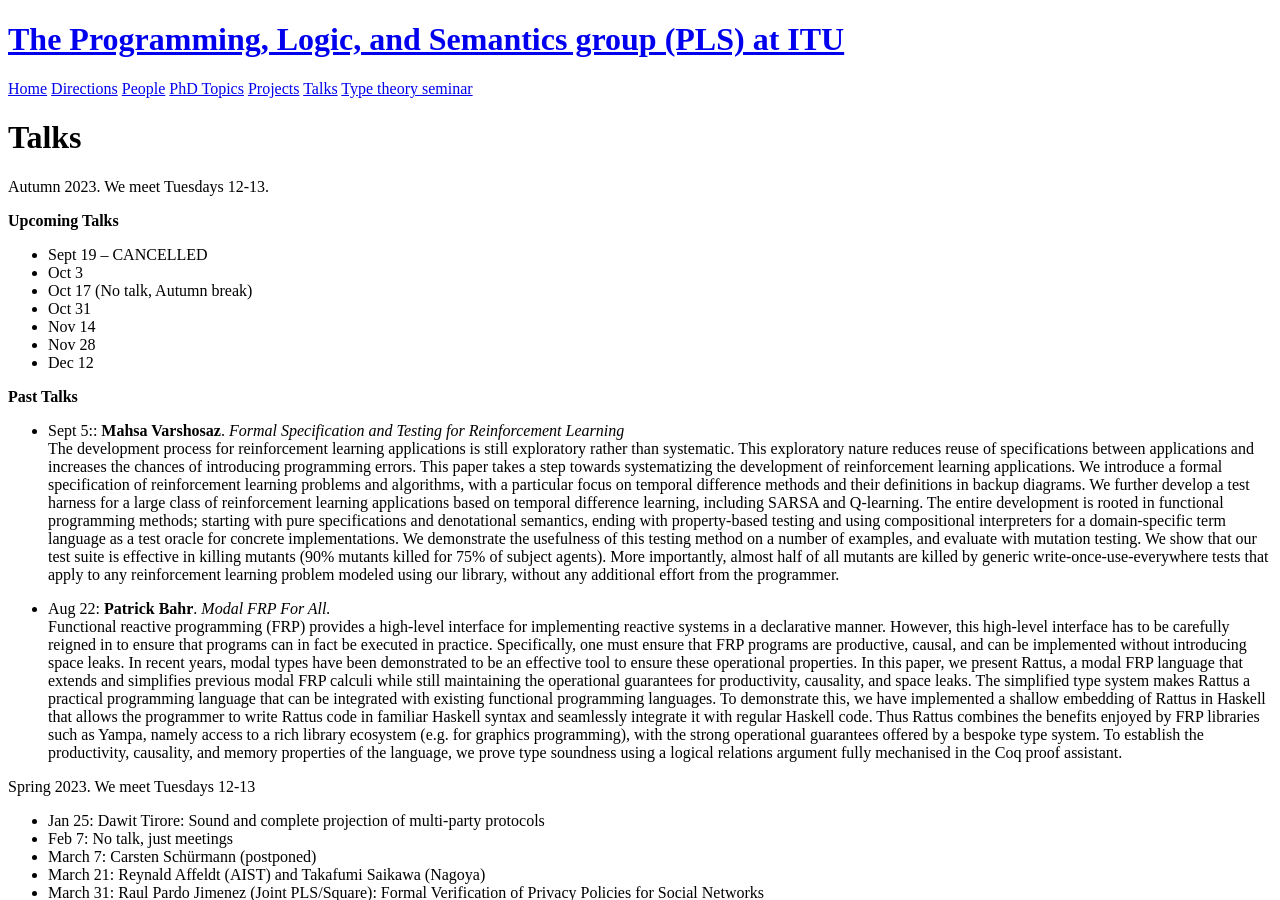
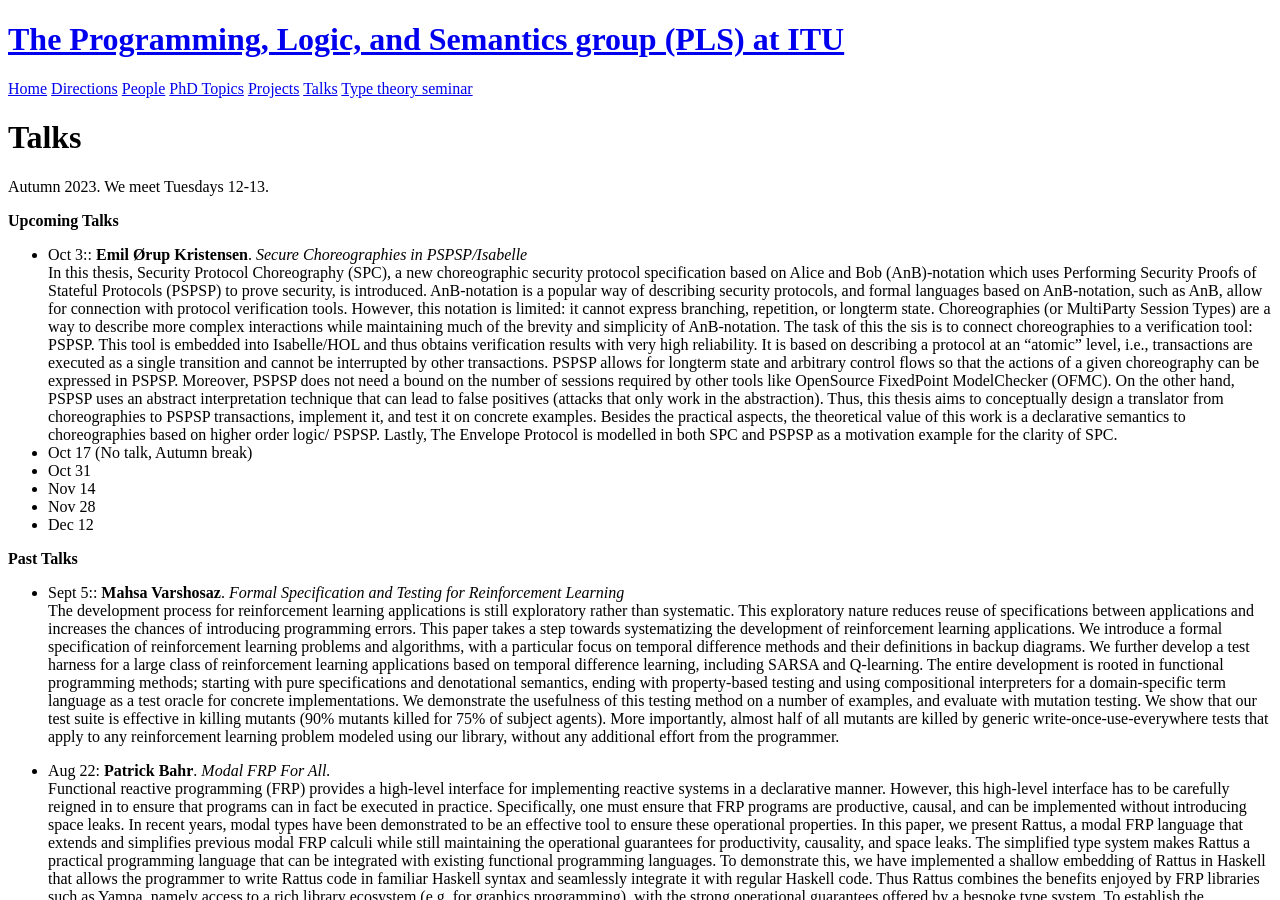
Before and after one commit to rmogelberg/pls.itu.dk, a Jekyll site: the page built from Talks.md, in a window 1280 px wide and 900 px high. Built offline with Jekyll 4.4.1, drawn with Linux system fonts in a browser that asks for light colours.

Commit message:
Update Talks.md

```diff
--- a/Talks.md
+++ b/Talks.md
@@ -6,8 +6,34 @@ Autumn 2023. We meet Tuesdays 12-13.
 
 **Upcoming Talks**
 
-- Sept 19 -- CANCELLED
-- Oct 3
+- Oct 3:: **Emil Ørup Kristensen**. _Secure Choreographies in PSPSP/Isabelle_ <br>
+In this thesis, Security Protocol Choreography (SPC), a new
+choreographic security protocol specification based on Alice and Bob
+(AnB)-notation which uses Performing Security Proofs of Stateful
+Protocols (PSPSP) to prove security, is introduced. AnB-notation is a
+popular way of describing security protocols, and formal languages based
+on AnB-notation, such as AnB, allow for connection with protocol
+verification tools. However, this notation is limited: it cannot express
+branching, repetition, or longterm state. Choreographies (or MultiParty
+Session Types) are a way to describe more complex interactions while
+maintaining much of the brevity and simplicity of AnB-notation. The task
+of this the sis is to connect choreographies to a verification tool:
+PSPSP. This tool is embedded into Isabelle/HOL and thus obtains
+verification results with very high reliability. It is based on
+describing a protocol at an “atomic” level, i.e., transactions are
+executed as a single transition and cannot be interrupted by other
+transactions. PSPSP allows for longterm state and arbitrary control
+flows so that the actions of a given choreography can be expressed in
+PSPSP. Moreover, PSPSP does not need a bound on the number of sessions
+required by other tools like OpenSource FixedPoint ModelChecker (OFMC).
+On the other hand, PSPSP uses an abstract interpretation technique that
+can lead to false positives (attacks that only work in the abstraction).
+Thus, this thesis aims to conceptually design a translator from
+choreographies to PSPSP transactions, implement it, and test it on
+concrete examples. Besides the practical aspects, the theoretical value
+of this work is a declarative semantics to choreographies based on
+higher order logic/ PSPSP. Lastly, The Envelope Protocol is modelled in
+both SPC and PSPSP as a motivation example for the clarity of SPC.
 - Oct 17 (No talk, Autumn break)
 - Oct 31
 - Nov 14
```
